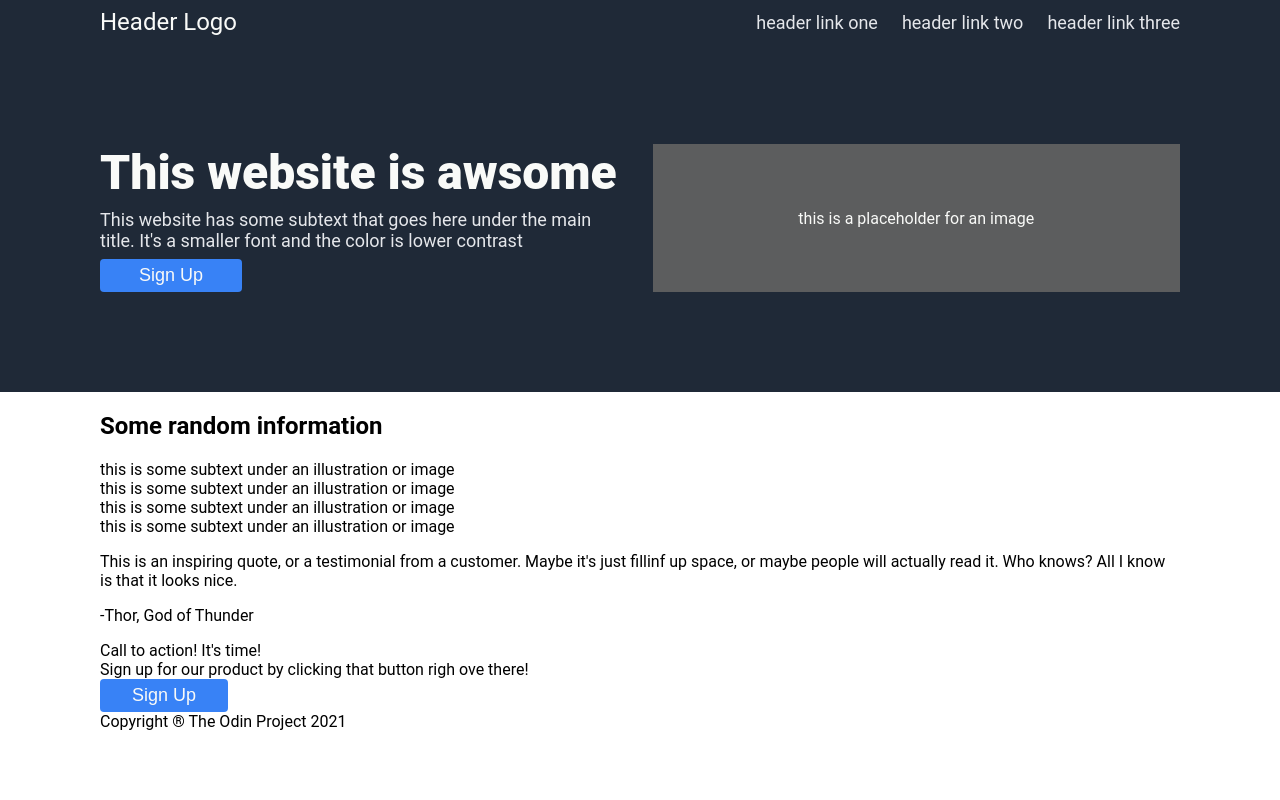
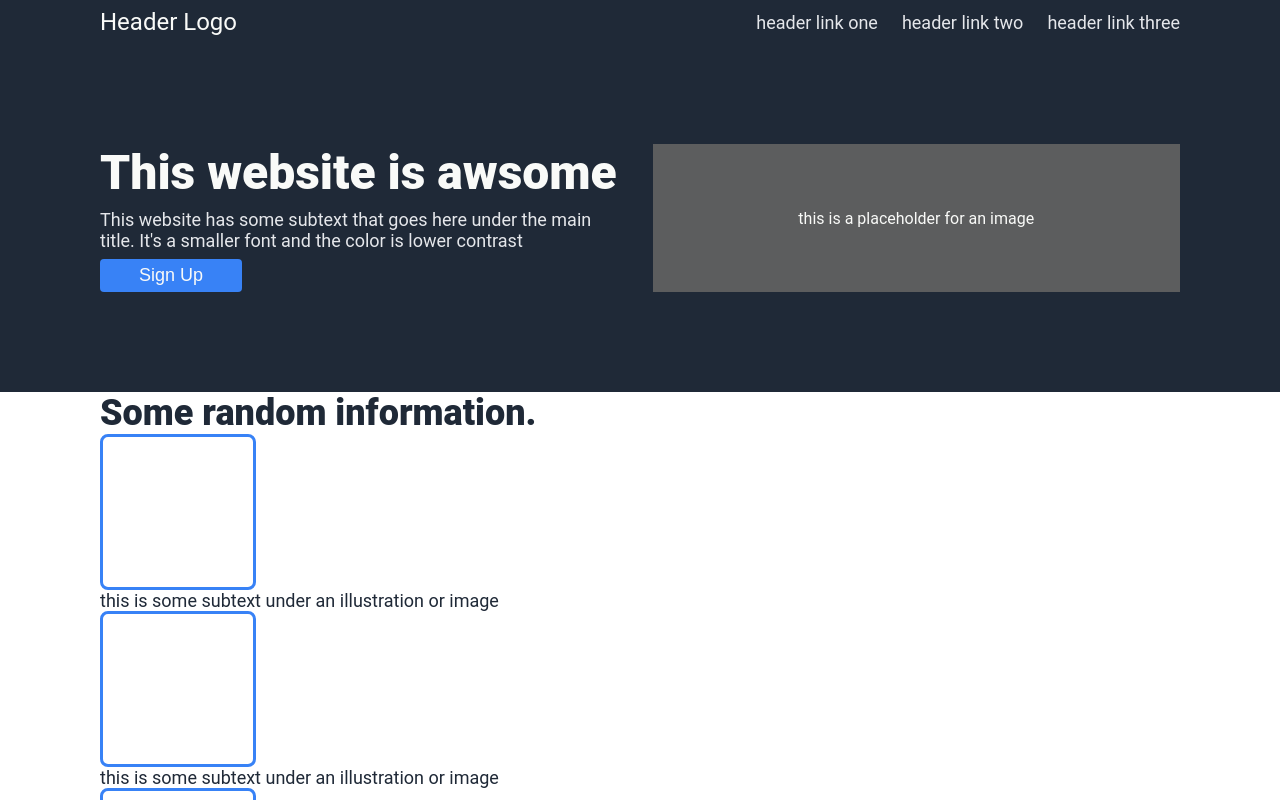
Before and after one commit to 21mdr1/landing-page, a plain HTML site: page index.html in a window 1280 px wide. Shown: the top 800 px of the page. Drawn offline with Linux system fonts and the light colour scheme.

Commit message:
Add basic text style to second section

```diff
--- a/css/style.css
+++ b/css/style.css
@@ -81,3 +81,27 @@ button {
     justify-content: center;
     align-items: center;
 }
+
+
+/* Section Two */
+
+.two {
+    color: #1F2937;
+}
+
+.subtitle {
+    font-size: 36px;
+    /* font-weight: extra-bold; */
+    font-weight: 900;
+}
+
+.info {
+    font-size: 18px;
+}
+
+.square {
+    border: 3px solid #3882F6;
+    border-radius: 8px;
+    width: 150px;
+    height: 150px;
+}
--- a/index.html
+++ b/index.html
@@ -29,7 +29,7 @@
 
         <!-- Part 2 -->
         <div class="two">
-            <h2>Some random information</h2>
+            <div class="subtitle">Some random information.</div>
             <div class="info">
                 <div class="square"></div>
                 <div>this is some subtext under an illustration or image</div>
```
